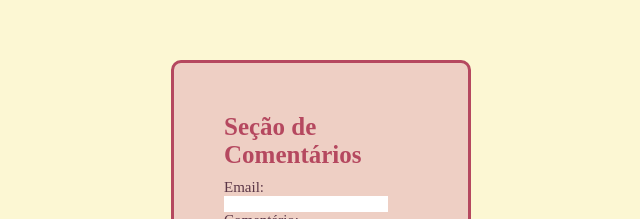
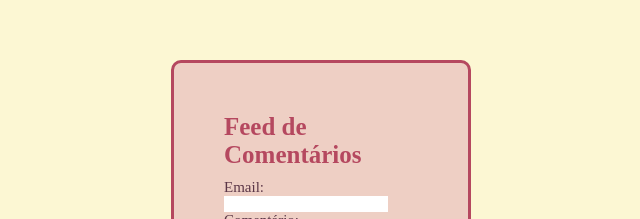
Before and after one commit to JsCodeDevlopment/Feed-de-Comentarios, a React (Vite) app: page / in a window 1280 px wide. Shown: the part 143-362 px from the top of the page, without its empty margins (319-959 px from the left). Built offline with nearby package versions, Linux system fonts and the light colour scheme.

Commit message:
Change Main Name

```diff
--- a/src/App.tsx
+++ b/src/App.tsx
@@ -36,7 +36,7 @@ export function App() {
     <ViewPort>
       <ResetCSS />
       <MainContainer>
-        <MainTitle>Seção de Comentários</MainTitle>
+        <MainTitle>Feed de Comentários</MainTitle>
         <form onSubmit={handleSubmit}>
           <LabelForm htmlFor="email">Email:</LabelForm>
           <input
```
